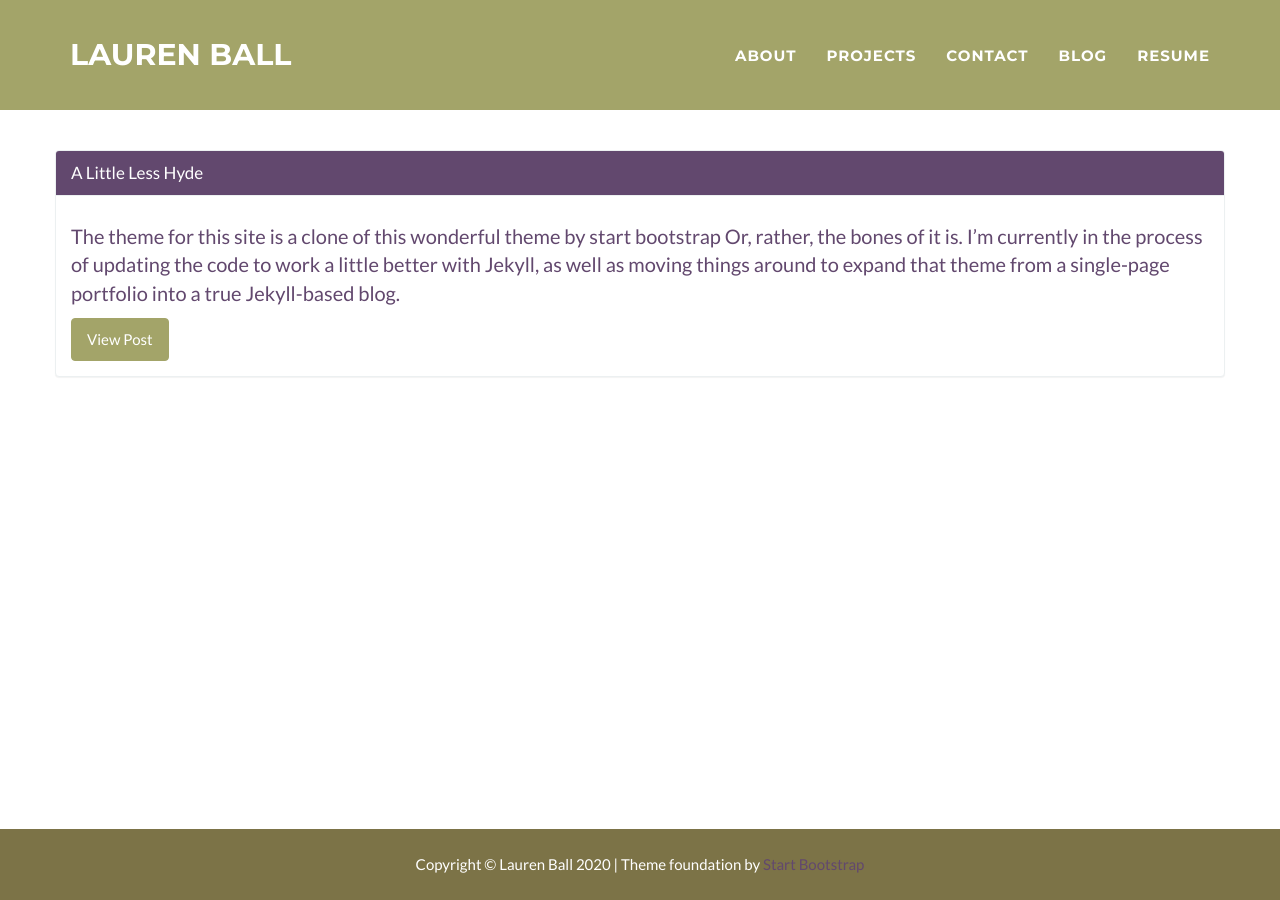
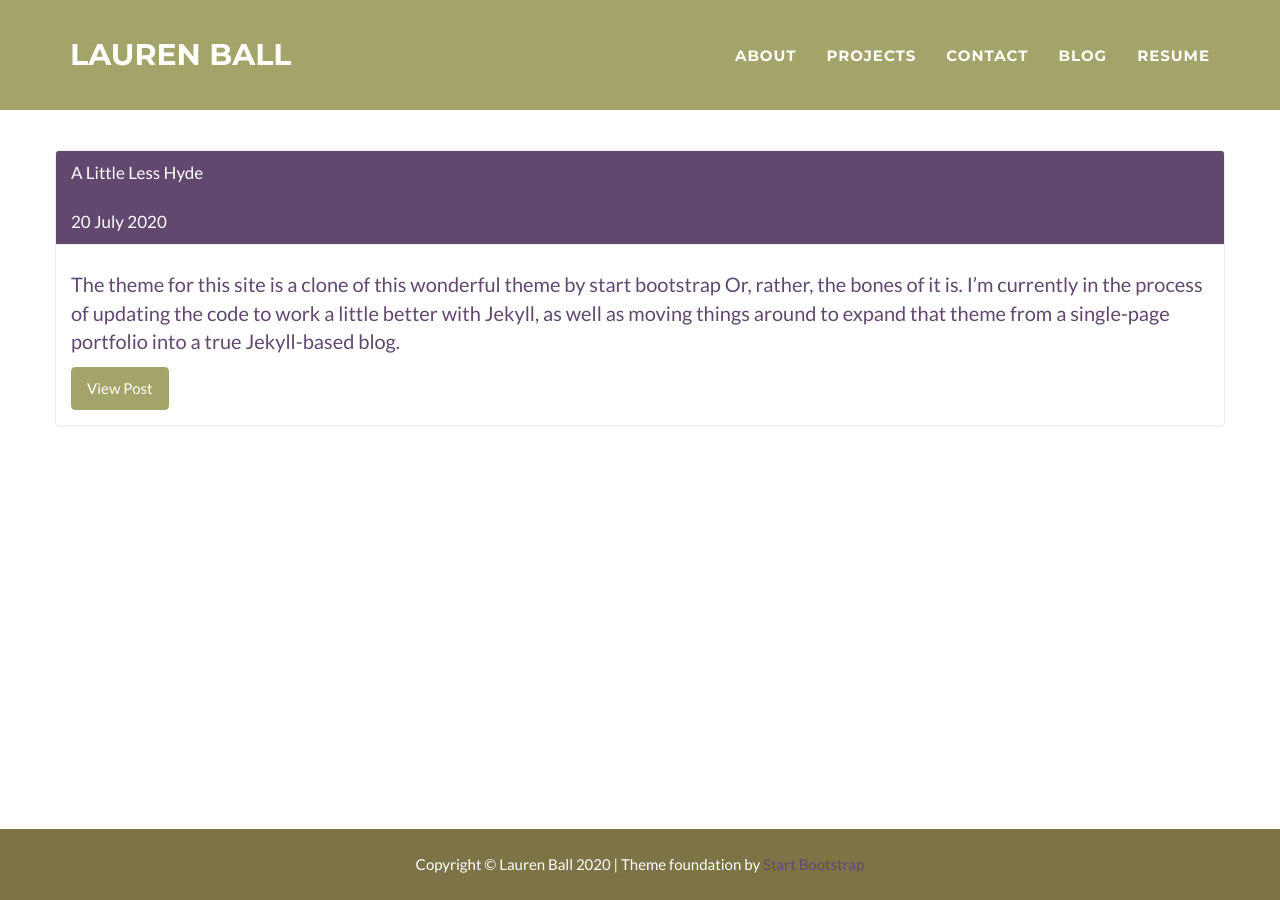
Before and after one commit to laurenball/laurenball.github.io, a Jekyll site: the page built from blog.html, in a window 1280 px wide. Built offline with Jekyll 4.4.1, drawn with Linux system fonts in a browser that asks for light colours.

Commit message:
--wip-- [skip ci]

```diff
--- a/_layouts/post.html
+++ b/_layouts/post.html
@@ -6,6 +6,7 @@ layout: default
     <div class='row'>
       <div class='page-header'>
         <h3>{{ page.title }}</h3>
+        {{ page.date | date_to_long_string }}
         <hr>
       </div>
       {{ content }}
--- a/blog.html
+++ b/blog.html
@@ -7,7 +7,15 @@ layout: default
     <div class='row'>
       {% for post in site.posts %}
         <div class="panel panel-default">
-          <div class="panel-heading panel-title">{{ post.title }}</div>
+          <div class="panel-heading panel-title">
+            <div class='panel-title'>
+              {{ post.title }}
+            </div>
+            <br>
+            <div>
+              {{ post.date || date_to_long_string }}
+            </div>
+          </div>
           <div class="panel-body">
             <p>{{ post.excerpt }}</p>
             <a href="{{ post.url }}" class="btn btn-primary">View Post</a>
```
